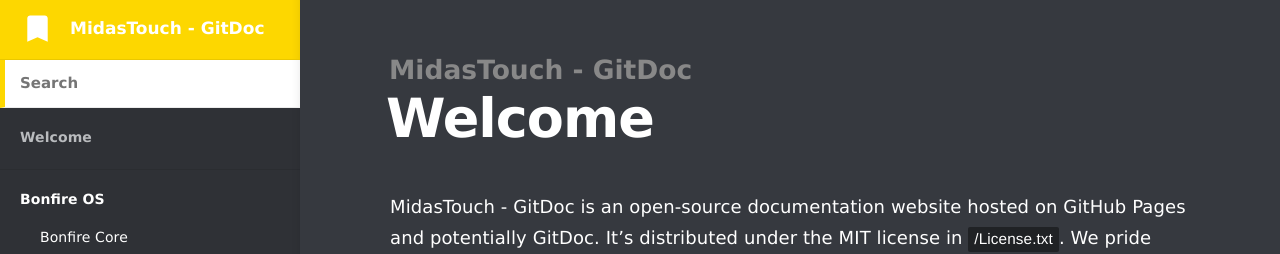
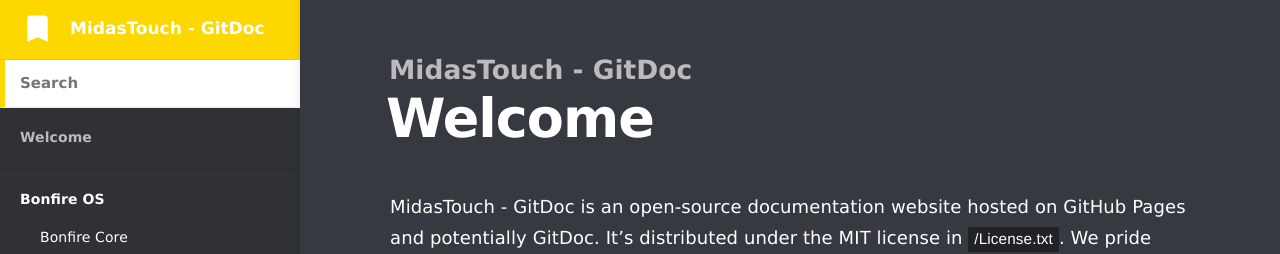
Before and after one commit to MidasTouch-MT/MidasTouch-MT.github.io, a Jekyll site: the page built from index.md, in a window 1280 px wide. Shown: the top 254 px of the page. Built offline with Jekyll 4.4.1, drawn with Linux system fonts in a browser that asks for light colours.

Commit message:
change title color

```diff
--- a/_sass/_layout.scss
+++ b/_sass/_layout.scss
@@ -164,7 +164,7 @@ header {
     h2 {
         font-size: 2rem;
         margin-left: -1px;
-        color: #888;
+        color: #b9bbbe;
         letter-spacing: 0;
     }
     h3 {
```
